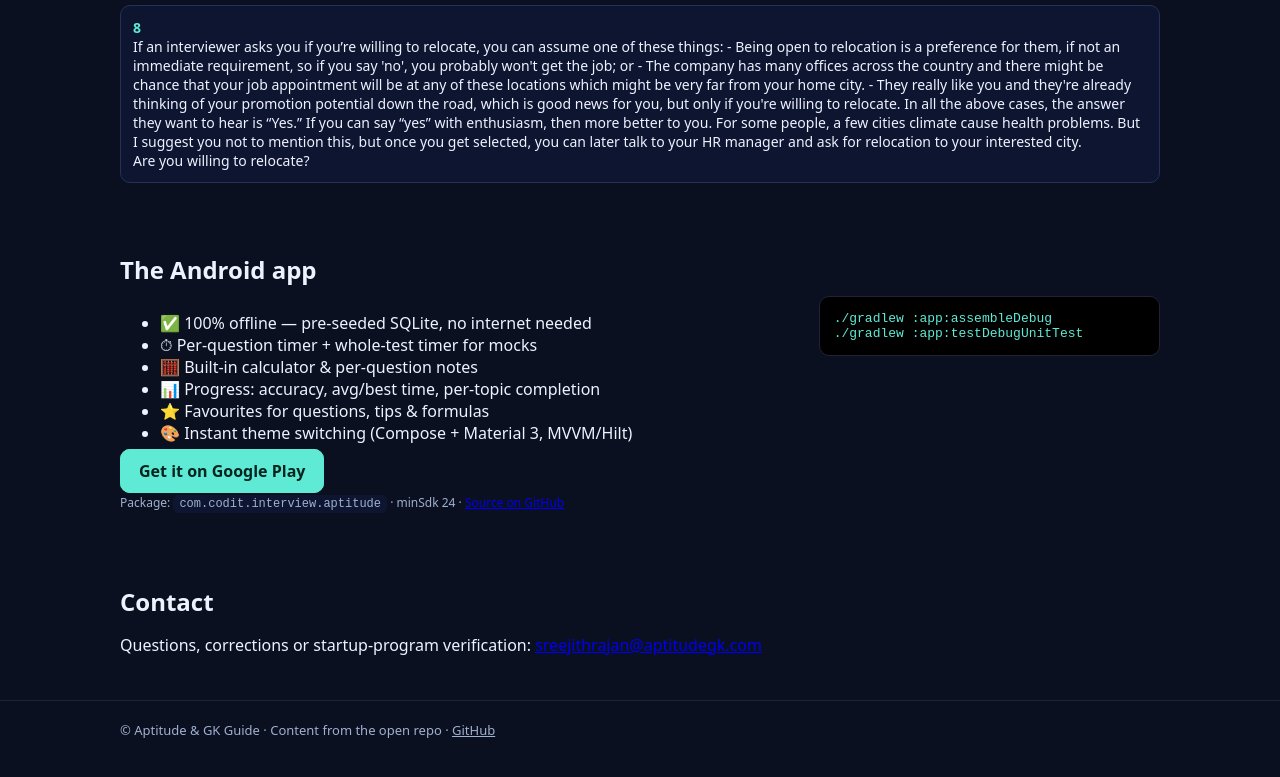
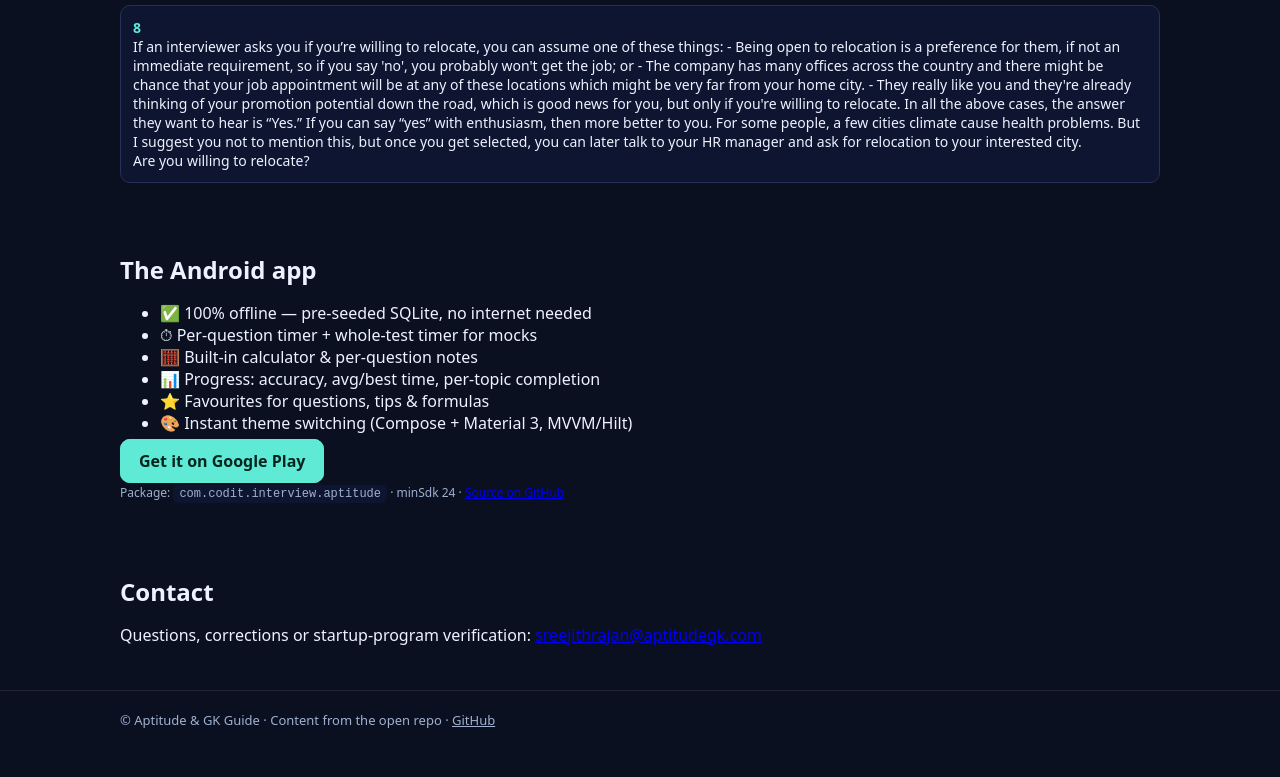
Before and after one commit to sreejithcr22/Online-learning-Android, a plain HTML site: page docs/index.html in a window 1280 px wide. Shown: the part 8854-9631 px from the top of the page. Drawn offline with Linux system fonts and the light colour scheme.

Commit message:
Remove gradlew code block from site app section

```diff
--- a/docs/index.html
+++ b/docs/index.html
@@ -48,11 +48,11 @@
 
 <section id="app" class="wrap app">
 <h2>The Android app</h2>
-<div class="app-grid"><div>
+<div>
 <ul><li>✅ 100% offline — pre-seeded SQLite, no internet needed</li><li>⏱ Per-question timer + whole-test timer for mocks</li><li>🧮 Built-in calculator &amp; per-question notes</li><li>📊 Progress: accuracy, avg/best time, per-topic completion</li><li>⭐ Favourites for questions, tips &amp; formulas</li><li>🎨 Instant theme switching (Compose + Material 3, MVVM/Hilt)</li></ul>
 <a class="btn primary" href="https://play.google.com/store/apps/details?id=com.codit.interview.aptitude">Get it on Google Play</a>
 <p class="tiny">Package: <code>com.codit.interview.aptitude</code> · minSdk 24 · <a href="https://github.com/sreejithcr22/Online-learning-Android">Source on GitHub</a></p>
-</div><div class="code">./gradlew :app:assembleDebug<br>./gradlew :app:testDebugUnitTest</div></div>
+</div>
 </section>
 
 <section id="contact" class="wrap"><h2>Contact</h2><p>Questions, corrections or startup-program verification: <a id="contact-mail" href="mailto:sreejithrajan@aptitudegk.com">sreejithrajan@aptitudegk.com</a></p></section>
```
